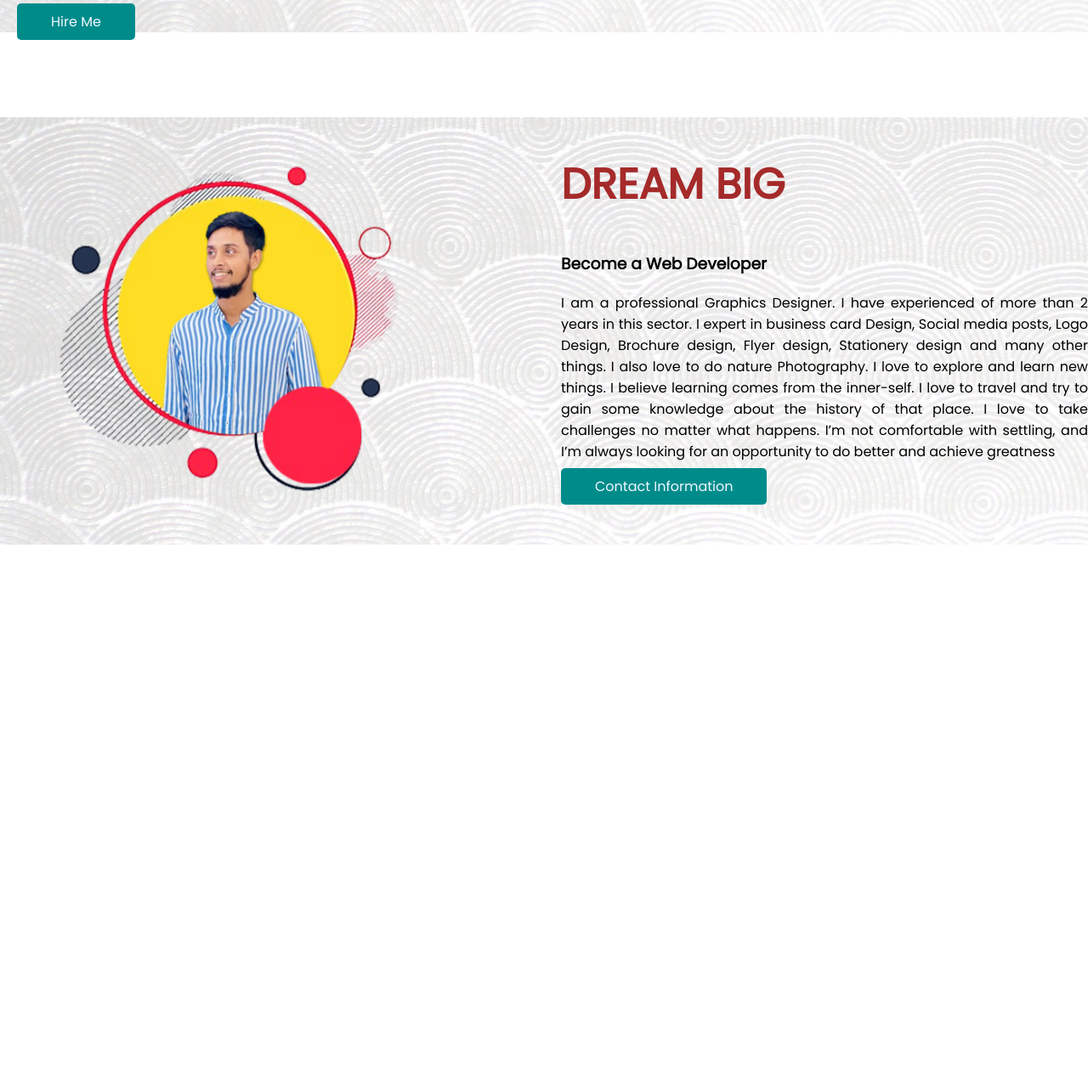
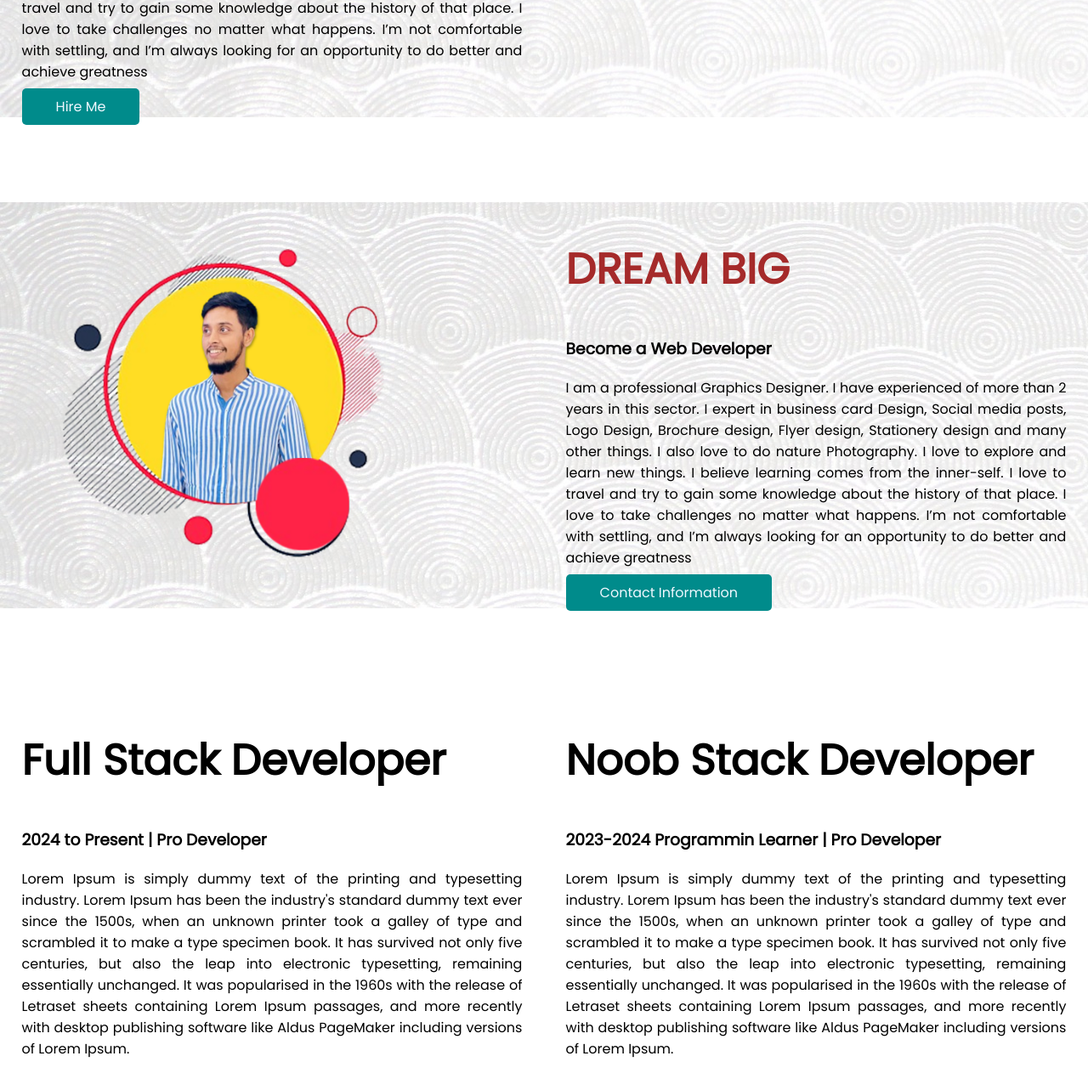
Before and after one commit to Imtiazjumman/developer-portfolio, a plain HTML site: page index.html in a window 1280 px wide. Shown: the part 525-1808 px from the top of the page at 85% size. Before the commit the page ends 1266 px from the top, so only its background shows below. Drawn offline with Linux system fonts and the light colour scheme.

Commit message:
4th commit

```diff
--- a/index.html
+++ b/index.html
@@ -14,8 +14,8 @@
 </head>
 
 <body>
-    <section class="top-banner">
-        <div class="half-width">
+    <section class="top-banner flex-container">
+        <div class="half-width-one">
 
             <h1>Welcome To</h1>
             <h1><span class="color">Imtiaz Ahmed </span>Portfolio !</h1>
@@ -40,16 +40,16 @@
                 Me</a>
         </div>
 
-        <div class="half-width">
+        <div class="half-width-one">
             <img src="design-image/imgbg1.png" alt="">
         </div>
     </section>
 
-    <section class="top-banner">
-        <div class="half-width">
+    <section class="top-banner flex-container">
+        <div class="half-width-two">
             <img src="design-image/imgbg2.png" alt="">
         </div>
-        <div class="half-width">
+        <div class="half-width-two">
             <h1><span class="color">DREAM BIG</span></h1>
 
             <h3>Become a Web Developer</h3>
@@ -75,6 +75,31 @@
 
         </div>
     </section>
+    <section class="experiences">
+        <div class="flex-container">
+            <div class="half-width-one">
+                <h1>Full Stack Developer</h1>
+                <h3>2024 to Present | Pro Developer</h3>
+                <p>Lorem Ipsum is simply dummy text of the printing and typesetting industry. Lorem Ipsum has been the
+                    industry's standard dummy text ever since the 1500s, when an unknown printer took a galley of type
+                    and scrambled it to make a type specimen book. It has survived not only five centuries, but also the
+                    leap into electronic typesetting, remaining essentially unchanged. It was popularised in the 1960s
+                    with the release of Letraset sheets containing Lorem Ipsum passages, and more recently with desktop
+                    publishing software like Aldus PageMaker including versions of Lorem Ipsum.</p>
+            </div>
+
+            <div class="half-width-one">
+                <h1>Noob Stack Developer</h1>
+                <h3>2023-2024 Programmin Learner | Pro Developer</h3>
+                <p>Lorem Ipsum is simply dummy text of the printing and typesetting industry. Lorem Ipsum has been the
+                    industry's standard dummy text ever since the 1500s, when an unknown printer took a galley of type
+                    and scrambled it to make a type specimen book. It has survived not only five centuries, but also the
+                    leap into electronic typesetting, remaining essentially unchanged. It was popularised in the 1960s
+                    with the release of Letraset sheets containing Lorem Ipsum passages, and more recently with desktop
+                    publishing software like Aldus PageMaker including versions of Lorem Ipsum.</p>
+            </div>
+        </div>
+    </section>
 </body>
 
 </html>
--- a/style.css
+++ b/style.css
@@ -19,17 +19,30 @@ p {
     text-align: justify;
 }
 
-section {
+.flex-container {
     display: flex;
     margin-bottom: 100px;
 }
 
-.half-width {
+.half-width-one {
     width: 50%;
-    padding-left: 20px;
+    padding-left: 2%;
+    padding-right: 2%;
+
 }
 
-.half-width img {
+.half-width-one img {
+    width: 80%;
+}
+
+.half-width-two {
+    width: 50%;
+    padding-left: 2%;
+    padding-right: 2%;
+
+}
+
+.half-width-two img {
     width: 80%;
 }
 
```
